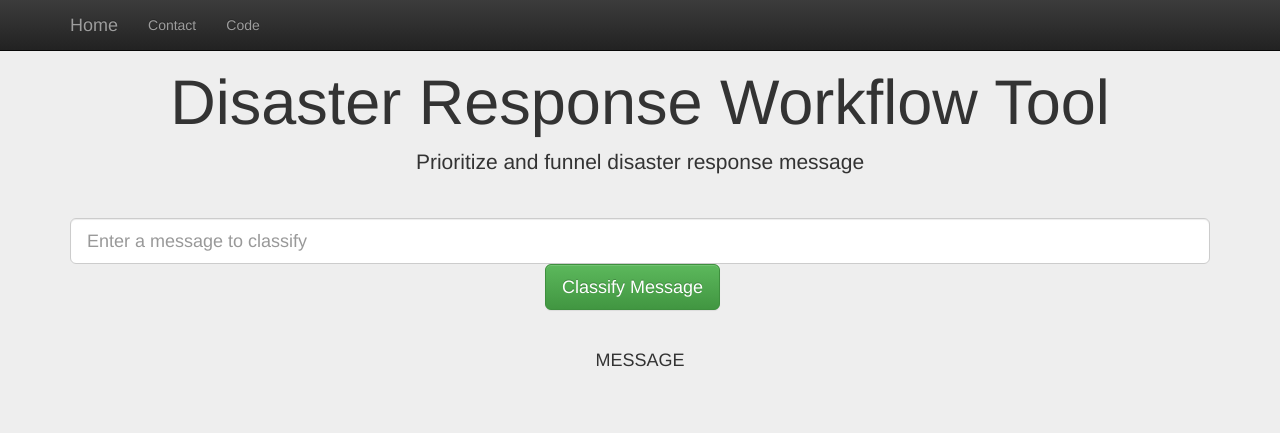
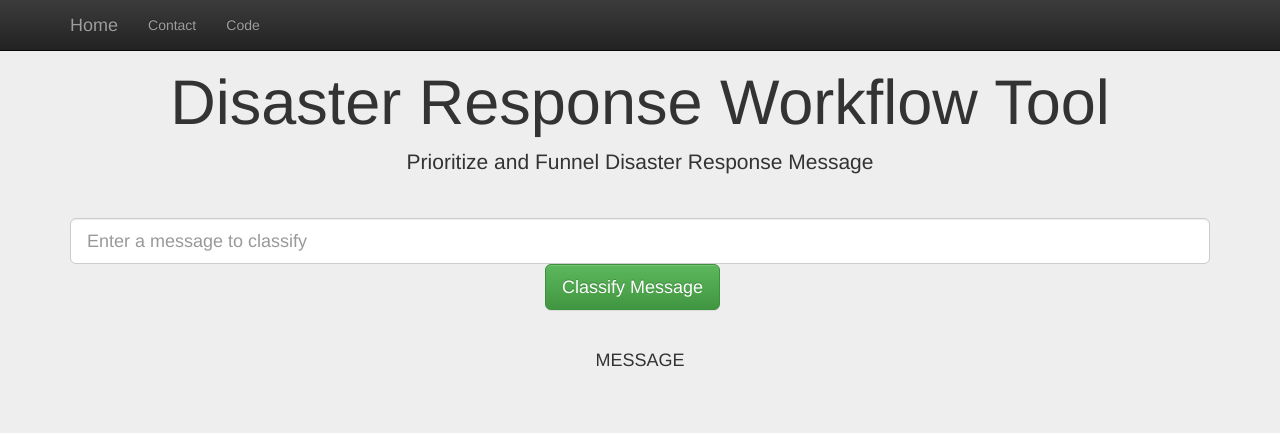
Before and after one commit to alfredsasko/disaster-response-classifier, a Flask app: template app/templates/go.html in a window 1280 px wide. Shown: the top 433 px of the page. Run offline with Flask 2, Linux system fonts and the light colour scheme; the template is opened without the code that fills it, so the values that code supplies are empty; parts of the project's set-up code (start-up, migrations or seed data) failed here and were passed over; some libraries are stand-ins or nearby versions.

```diff
--- a/app/templates/master.html
+++ b/app/templates/master.html
@@ -33,7 +33,7 @@
 <div class="jumbotron">
     <div class="container">
         <h1 class="text-center">Disaster Response Workflow Tool</h1>
-        <p class="text-center">Prioritize and funnel disaster response message</p>
+        <p class="text-center">Prioritize and Funnel Disaster Response Message</p>
         <hr />
 
         <div class="row">
```
